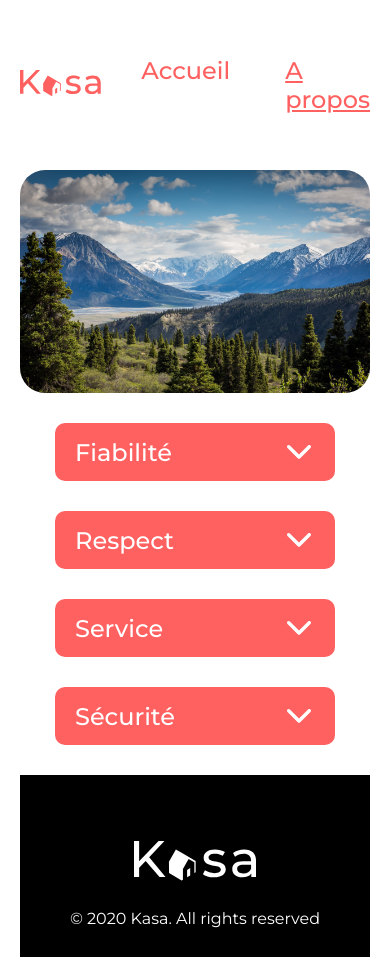
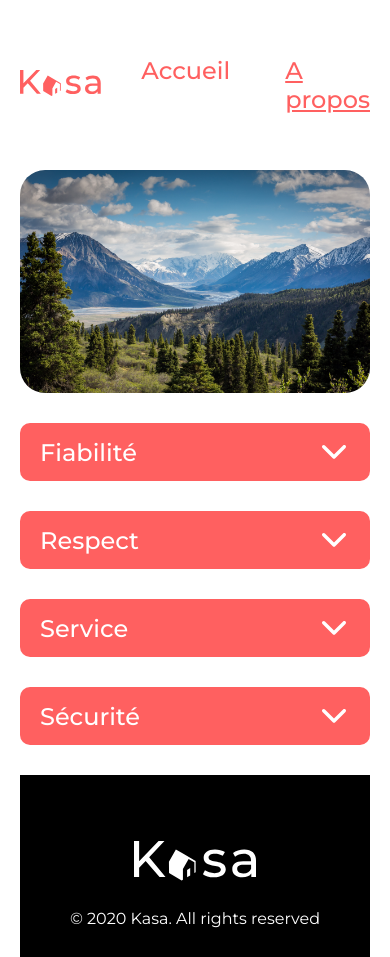
Before and after one commit to MarineGlawnick/OpenClassrooms_Kasa, a React (Create React App) app: page /about in a window 390 px wide. Built offline with nearby package versions, Linux system fonts and the light colour scheme.

Commit message:
add responsive to about page

```diff
--- a/src/components/CollapseGallery/_collapseGallery.scss
+++ b/src/components/CollapseGallery/_collapseGallery.scss
@@ -5,3 +5,11 @@
     gap: 30px;
     margin: 30px auto;
 }
+
+@media screen and (max-width: 768px) {
+    .collapse_gallery{
+        width: 100%;
+        margin: 30px 0;
+    }
+;
+}
```
